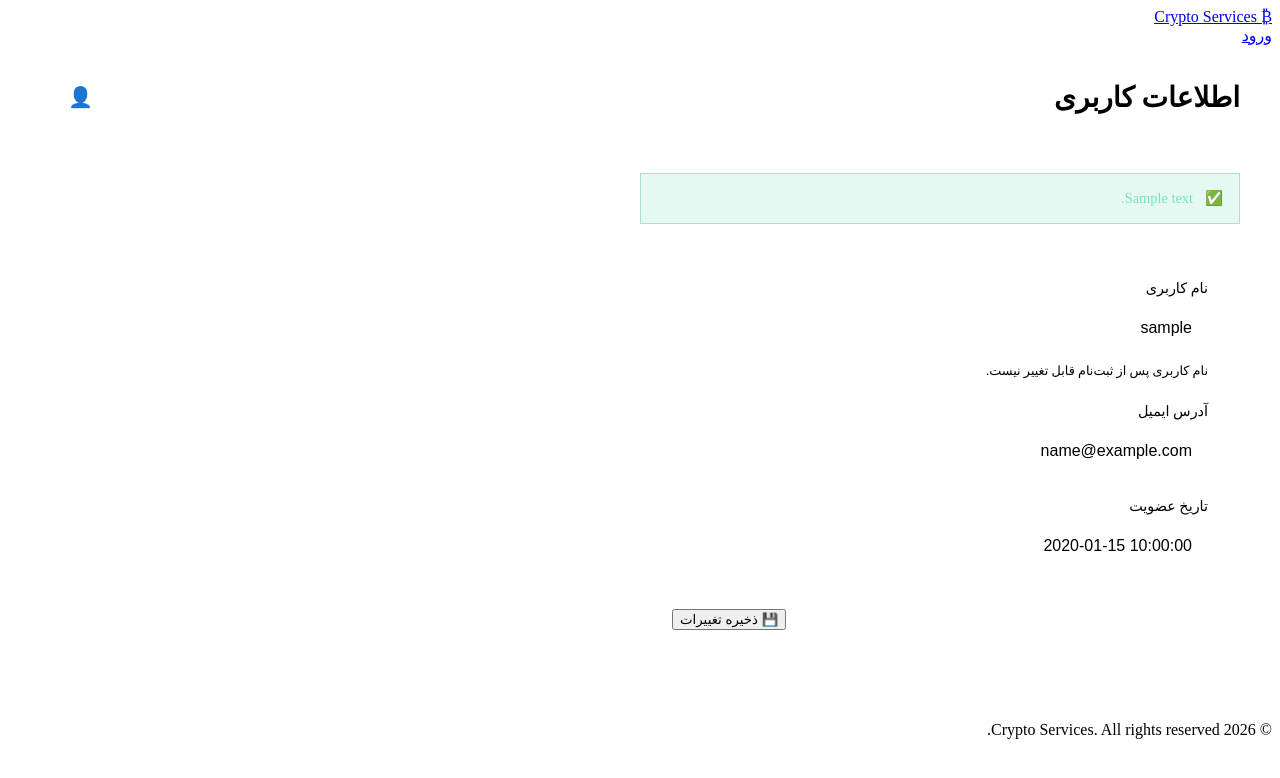
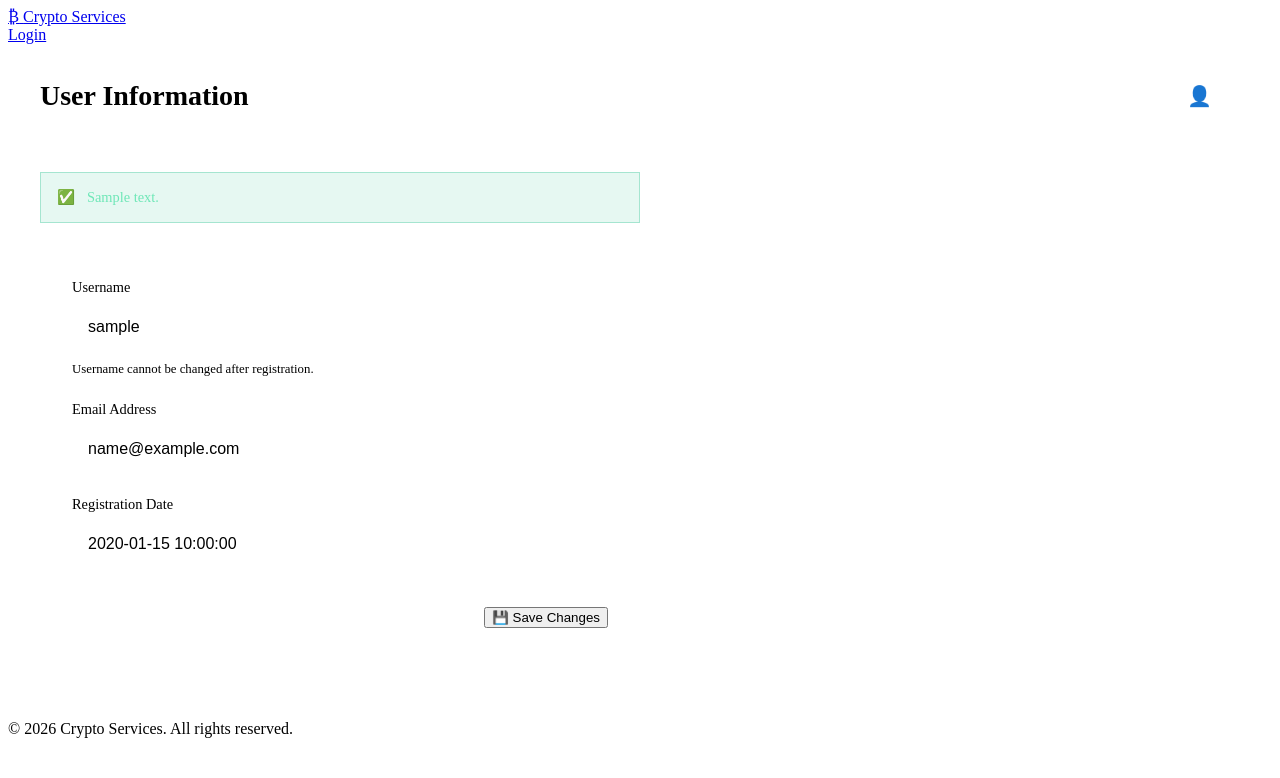
Before and after one commit to mass-shabani/Ramz, a Python web app: template app/user_info/templates/profile.html in a window 1280 px wide. Shown: the top 778 px of the page. Run offline with Jinja, Linux system fonts and the light colour scheme; the template is opened without the code that fills it: most values are stand-ins (such as "Sample title", 1, 10 or a date in 2020).

Commit message:
feat(ui): localize application interface to English
Translate the user interface from Persian to English across multiple modules to support internationalization.

```diff
--- a/app/auth/module.py
+++ b/app/auth/module.py
@@ -55,14 +55,14 @@ class AuthModule(IModule):
         self.menu_manager.register_menu_item(
             menu_id="main_nav",
             item_id="auth_login",
-            label="ورود",
+            label="Login",
             url="/login",
             order=900
         )
         self.menu_manager.register_menu_item(
             menu_id="main_nav",
             item_id="auth_logout",
-            label="خروج",
+            label="Logout",
             url="/logout",
             order=999
         )
@@ -119,7 +119,7 @@ class AuthModule(IModule):
                     "login.html",
                     context={
                         "current_user": None,
-                        "error": "نام کاربری یا رمز عبور اشتباه است.",
+                        "error": "Invalid username or password.",
                         "module_name": "auth"
                     }
                 )
--- a/app/message_view/templates/message.html
+++ b/app/message_view/templates/message.html
@@ -17,7 +17,7 @@
             <div class="message-actions">
                 <a href="/" class="btn btn-primary">
                     <span class="btn-icon">🏠</span>
-                    <span>بازگشت به خانه</span>
+                    <span>Back to Home</span>
                 </a>
             </div>
         </div>
--- a/app/template_service/templates/base.html
+++ b/app/template_service/templates/base.html
@@ -1,5 +1,5 @@
 <!DOCTYPE html>
-<html lang="fa" dir="rtl">
+<html lang="en" dir="ltr">
 <head>
     <meta charset="UTF-8">
     <meta name="viewport" content="width=device-width, initial-scale=1.0">
--- a/app/template_service/templates/components/navbar.html
+++ b/app/template_service/templates/components/navbar.html
@@ -19,7 +19,7 @@
 
         <div class="navbar-actions">
             {% block navbar_actions %}
-            <a href="/login" class="btn btn-accent">ورود</a>
+            <a href="/login" class="btn btn-accent">Login</a>
             {% endblock %}
         </div>
     </div>
--- a/app/template_service/templates/error.html
+++ b/app/template_service/templates/error.html
@@ -17,7 +17,7 @@
             <div class="error-actions">
                 <a href="{{ home_url }}" class="btn btn-primary">
                     <span class="btn-icon">🏠</span>
-                    <span>بازگشت به خانه</span>
+                    <span>Back to Home</span>
                 </a>
             </div>
         </div>
--- a/app/user_info/module.py
+++ b/app/user_info/module.py
@@ -61,10 +61,10 @@ class UserInfoModule(IModule):
         self.menu_manager.register_menu_item(
             menu_id="sidebar",
             item_id="user_info_profile",
-            label="اطلاعات کاربری",
+            label="User Information",
             url="/panel/profile",
             icon="👤",
-            tooltip="مشاهده و ویرایش اطلاعات حساب",
+            tooltip="View and edit account information",
             order=20
         )
 
--- a/app/user_info/routes.py
+++ b/app/user_info/routes.py
@@ -58,7 +58,7 @@ def register_routes(http_api: Any, panel_service: Any, user_info_service: Any, l
                     "module_name": "user_info",
                     "profile_data": await user_info_service.get_profile_data(current_user["id"]),
                     "success_message": None,
-                    "error_message": "لطفاً ایمیل را به درستی وارد کنید."
+                    "error_message": "Please enter a valid email address."
                 }
                 html_content = await panel_service.render_panel_view("profile.html", context, request)
                 return http_api.HTMLResponse(content=html_content)
--- a/app/user_info/templates/profile.html
+++ b/app/user_info/templates/profile.html
@@ -1,6 +1,6 @@
 {% extends "panel_layout.html" %}
 
-{% block panel_title %}اطلاعات کاربری{% endblock %}
+{% block panel_title %}User Information{% endblock %}
 
 {% block panel_content %}
 <div class="profile-container">
@@ -21,7 +21,7 @@
     <div class="profile-card">
         <form method="POST" action="/panel/profile" class="profile-form">
             <div class="form-group">
-                <label for="username" class="form-label">نام کاربری</label>
+                <label for="username" class="form-label">Username</label>
                 <input
                     type="text"
                     id="username"
@@ -29,13 +29,13 @@
                     class="form-input"
                     value="{{ profile_data.username if profile_data else '' }}"
                     readonly
-                    title="نام کاربری قابل تغییر نیست"
+                    title="Username cannot be changed"
                 >
-                <small class="form-hint">نام کاربری پس از ثبت‌نام قابل تغییر نیست.</small>
+                <small class="form-hint">Username cannot be changed after registration.</small>
             </div>
 
             <div class="form-group">
-                <label for="email" class="form-label">آدرس ایمیل</label>
+                <label for="email" class="form-label">Email Address</label>
                 <input
                     type="email"
                     id="email"
@@ -48,7 +48,7 @@
             </div>
 
             <div class="form-group">
-                <label for="created_at" class="form-label">تاریخ عضویت</label>
+                <label for="created_at" class="form-label">Registration Date</label>
                 <input
                     type="text"
                     id="created_at"
@@ -56,14 +56,14 @@
                     value="{{ profile_data.created_at if profile_data else '' }}"
                     readonly
                     dir="ltr"
-                    style="text-align: right;"
+                    style="text-align: left;"
                 >
             </div>
 
             <div class="form-actions">
                 <button type="submit" class="btn btn-primary">
                     <span class="btn-icon">💾</span>
-                    <span>ذخیره تغییرات</span>
+                    <span>Save Changes</span>
                 </button>
             </div>
         </form>
--- a/app/user_panel/module.py
+++ b/app/user_panel/module.py
@@ -63,10 +63,10 @@ class UserPanelModule(IModule):
         self.menu_manager.register_menu_item(
             menu_id="sidebar",
             item_id="panel_dashboard",
-            label="داشبورد",
+            label="Dashboard",
             url="/panel",
             icon="🏠",
-            tooltip="صفحه اصلی پنل",
+            tooltip="Panel Home",
             order=10
         )
 
--- a/app/user_panel/static/js/sidebar.js
+++ b/app/user_panel/static/js/sidebar.js
@@ -115,7 +115,7 @@ class AppSidebar extends LitElement {
     render() {
         return html`
             <div class="sidebar-header">
-                <button class="toggle-btn" @click=${this._toggle} title="بستن/باز کردن منو">
+                <button class="toggle-btn" @click=${this._toggle} title="Collapse/Expand Menu">
                     ☰
                 </button>
             </div>
--- a/app/user_panel/templates/panel_layout.html
+++ b/app/user_panel/templates/panel_layout.html
@@ -1,6 +1,6 @@
 {% extends "base.html" %}
 
-{% block title %}پنل کاربری - Crypto Services{% endblock %}
+{% block title %}User Panel - Crypto Services{% endblock %}
 
 {% block content %}
 <div class="panel-container">
@@ -9,7 +9,7 @@
 
     <main class="panel-content">
         <div class="panel-header">
-            <h2 class="panel-title">{% block panel_title %}داشبورد{% endblock %}</h2>
+            <h2 class="panel-title">{% block panel_title %}Dashboard{% endblock %}</h2>
             <div class="user-badge">
                 <span class="user-icon">👤</span>
                 <span class="user-name">{{ current_user.username }}</span>
@@ -43,7 +43,7 @@
 .panel-container {
     display: flex;
     min-height: calc(100vh - 140px);
-    direction: rtl;
+    direction: ltr;
     background: var(--primary-bg);
 }
 
```
Also changed, not shown: app/auth/templates/login.html (+8 -11 lines), app/user_info/services.py (+4 -4 lines), app/user_panel/templates/dashboard.html (+6 -6 lines).
